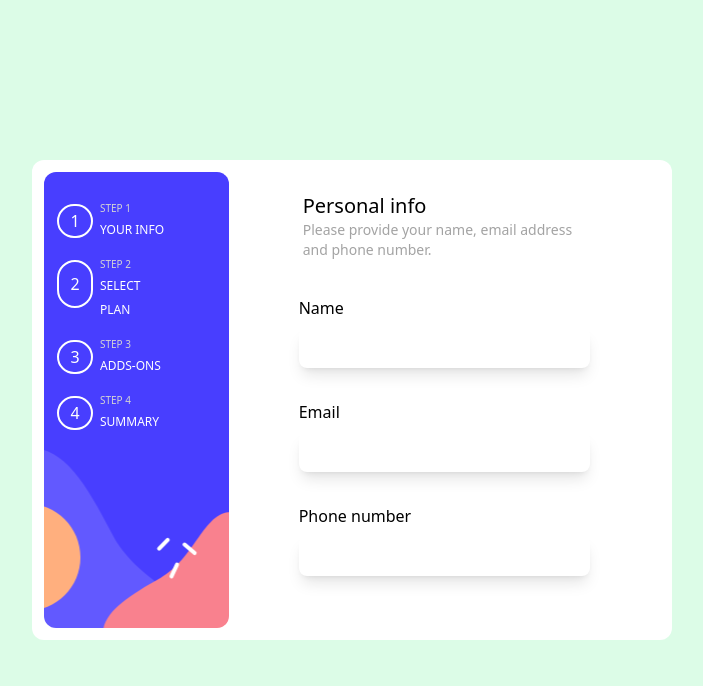
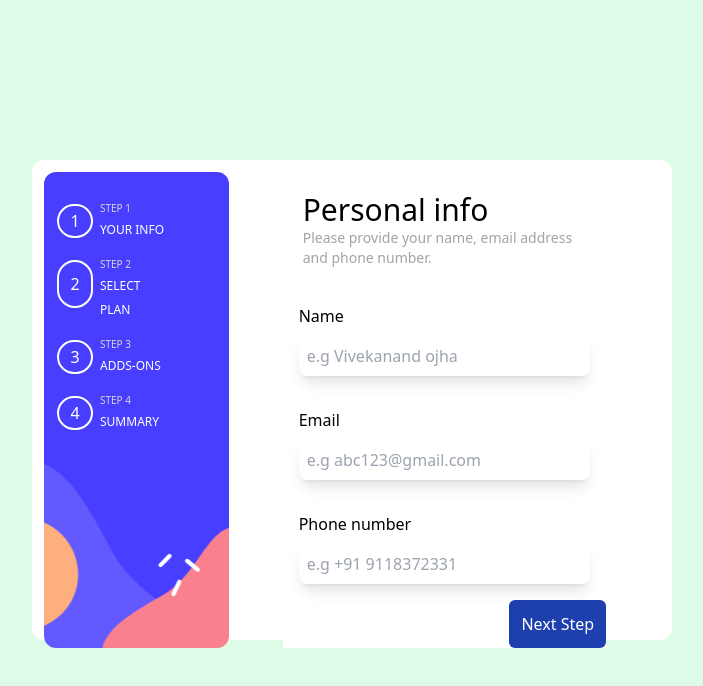
Before and after one commit to Licks-create/Traveey_FormUI, a React (Vite) app: page / in a window 1280 px wide. Shown: the top 686 px of the page, without its empty margins (288-991 px from the left). Built offline with nearby package versions, Linux system fonts and the light colour scheme.

Commit message:
form-Ui-stage2

```diff
--- a/src/Pages/Personalinfo.tsx
+++ b/src/Pages/Personalinfo.tsx
@@ -1,10 +1,56 @@
+/* eslint-disable @typescript-eslint/no-unused-vars */
 import React from 'react'
+import {useNavigate} from "react-router-dom"
+import { useFormik } from 'formik'
+type userInfo={name?:string,
+    email?:string,number?:string};
+
+
+const initialValues:userInfo={
+    name:'',
+    email:'',
+    number:''
+}
+
+const validate = (values:userInfo) => {
+    const errors:userInfo = {};
+    console.log(values)
+    if(!values.name){
+        errors.name="Required*"
+        return errors
+    }
+    if (!values.email) {
+      errors.email = 'Required*';
+      return errors
+    } else if (!/^[A-Z0-9._%+-]+@[A-Z0-9.-]+\.[A-Z]{2,4}$/i.test(values.email)) {
+      errors.email = 'Invalid email address';
+
+      return errors
+    }
+    if(!values.number)
+    {
+        errors.number="Required*"
+    }
+    console.log(errors)
+    return errors;
+  };
 
 const Personalinfo:React.FC = ():React.JSX.Element => {
+    const navigate=useNavigate();
+    const formik=useFormik({
+        initialValues,
+        validate,
+        // validateOnBlur:false,
+        // validateOnChange:false,
+        onSubmit:async values=>{
+
+        }
+    })
+    console.log(formik.errors)
   return (
     <main className="personal-info w-3/4 mx-auto bg-white  text-black">
         <section className="header p-5">
-                <h1 className="text-xl">
+                <h1 className="text-3xl text-start">
                     Personal info
                 </h1>
                 <div className='text-neutral-400 text-sm'>
@@ -12,20 +58,37 @@ const Personalinfo:React.FC = ():React.JSX.Element => {
                 </div>
         </section>
         <section className='personal-data'>
-            <form action="">
+            <form action="#" onSubmit={formik.handleSubmit}>
                 <div className="name p-4">
-                    <label htmlFor="name" className='block'>Name</label>
-                <input className='mt-2 w-full h-10 rounded-lg pl-2 outline-none border-none shadow-lg'  id='name' type="text" />
+                    <label htmlFor="name" className='inline-block'>Name</label>{formik.errors.name?<span className='text-xs px-3 text-red-400'>{formik.errors.name}</span>:null}
+                <input
+                //  {...formik.getFieldProps('name')}
+                onChange={formik.handleChange}
+                value={formik.values.name}
+                className='mt-2 w-full h-10 rounded-lg pl-2 outline-none border-none shadow-lg'  id='name' name='name' type="text" placeholder='e.g Vivekanand ojha' />
+
                 </div>
 
                 <div className="email p-4">
-                    <label htmlFor="email" className='block' >Email</label>
-                    <input type="email" className='mt-2 w-full h-10 rounded-lg pl-2 outline-none border-none shadow-lg' id='email'/>
+                    <label htmlFor="email" className='inline-block' >Email</label>{formik.errors.email?<span className='text-xs px-3 text-red-400'>{formik.errors.email}</span>:null}
+                    <input
+                    onChange={formik.handleChange}
+                    value={formik.values.email}
+                    // {...formik.getFieldProps('email')}
+                     type="email" className='mt-2 w-full h-10 rounded-lg pl-2 outline-none border-none shadow-lg' id='email' placeholder='e.g abc123@gmail.com' name='email'/>
                 </div>
 
                 <div className="number p-4">
-                    <label htmlFor="number" className='block' >Phone number</label>
-                    <input type="number" className='mt-2 w-full h-10 rounded-lg pl-2 outline-none border-none shadow-lg' id='number' />
+                    <label htmlFor="number" className='inline-block' >Phone number</label>{formik.errors.number?<span className='text-xs px-3 text-red-400'>{formik.errors.number}</span>:null}
+                    <input
+                    //  {...formik.getFieldProps('number')}
+                    onChange={formik.handleChange}
+                    value={formik.values.number}
+                    type="number" className='mt-2 w-full h-10 rounded-lg pl-2 outline-none border-none shadow-lg [appearance:textfield] [&::-webkit-outer-spin-button]:appearance-none [&::-webkit-inner-spin-button]:appearance-none' id='number' placeholder='e.g +91 9118372331' name='number' />
+                </div>
+
+                <div className="button-next-step cursor-pointer flex justify-end">
+                    <button type='button' onClick={()=>{navigate('/select-plan')}} className='bg-blue-800 text-white p-3 rounded-md'>Next Step</button>
                 </div>
             </form>
         </section>
--- a/src/Pages/SelectPlan.tsx
+++ b/src/Pages/SelectPlan.tsx
@@ -5,7 +5,7 @@ const SelectPlan = () => {
     <main className="personal-info w-3/4 mx-auto bg-white  text-black">
         <section className="header p-5">
                 <h2 className="heading">
-                    Personal info
+                    Select Your Plan
                 </h2>
                 <h4>
                     Please provide your name, email address and phone number.
```
